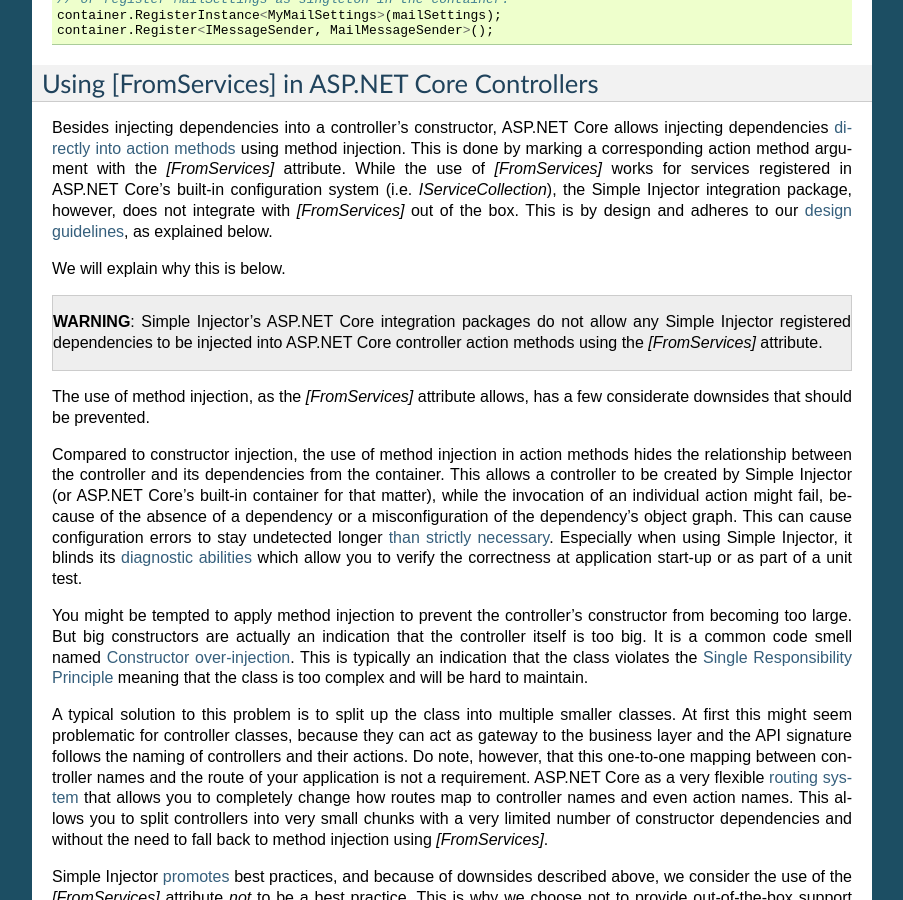
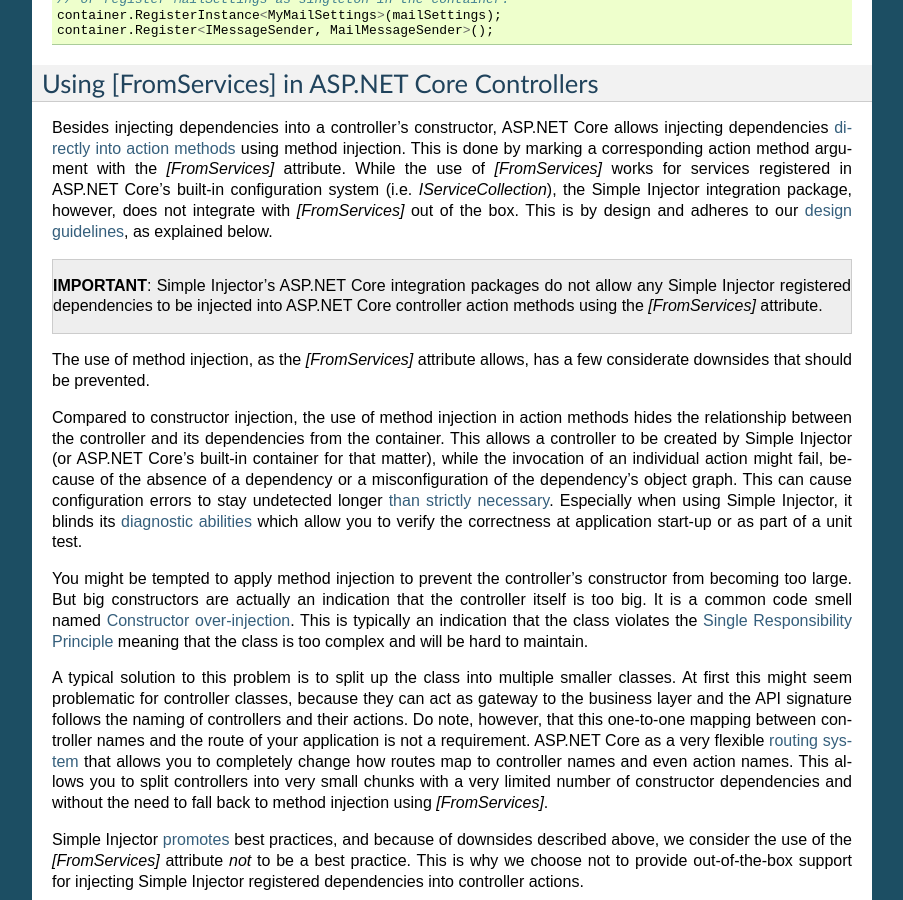
Before and after one commit to simpleinjector/Documentation, a Sphinx documentation site: the page built from source/aspnetintegration.rst, in a window 1280 px wide and 900 px high, scrolled down 5231 px. Shown: the whole window, without its empty margins (198-1101 px from the left). Built offline with Sphinx 7.4.7, drawn with Linux system fonts in a browser that asks for light colours.

Commit message:
Small fix.

```diff
--- a/source/aspnetintegration.rst
+++ b/source/aspnetintegration.rst
@@ -246,12 +246,9 @@ Using [FromServices] in ASP.NET Core Controllers
 
 Besides injecting dependencies into a controller's constructor, ASP.NET Core allows injecting dependencies `directly into action methods <https://docs.microsoft.com/en-us/aspnet/core/mvc/controllers/dependency-injection?view=aspnetcore-2.1#action-injection-with-fromservices>`_ using method injection. This is done by marking a corresponding action method argument with the `[FromServices]` attribute. While the use of `[FromServices]` works for services registered in ASP.NET Core's built-in configuration system (i.e. `IServiceCollection`), the Simple Injector integration package, however, does not integrate with `[FromServices]` out of the box. This is by design and adheres to our :doc:`design guidelines <principles>`, as explained below.
 
-
-We will explain why this is below.
-
 .. container:: Note
 
-    **WARNING**: Simple Injector's ASP.NET Core integration packages do not allow any Simple Injector registered dependencies to be injected into ASP.NET Core controller action methods using the `[FromServices]` attribute.
+    **IMPORTANT**: Simple Injector's ASP.NET Core integration packages do not allow any Simple Injector registered dependencies to be injected into ASP.NET Core controller action methods using the `[FromServices]` attribute.
 
 The use of method injection, as the `[FromServices]` attribute allows, has a few considerate downsides that should be prevented.
 
```
